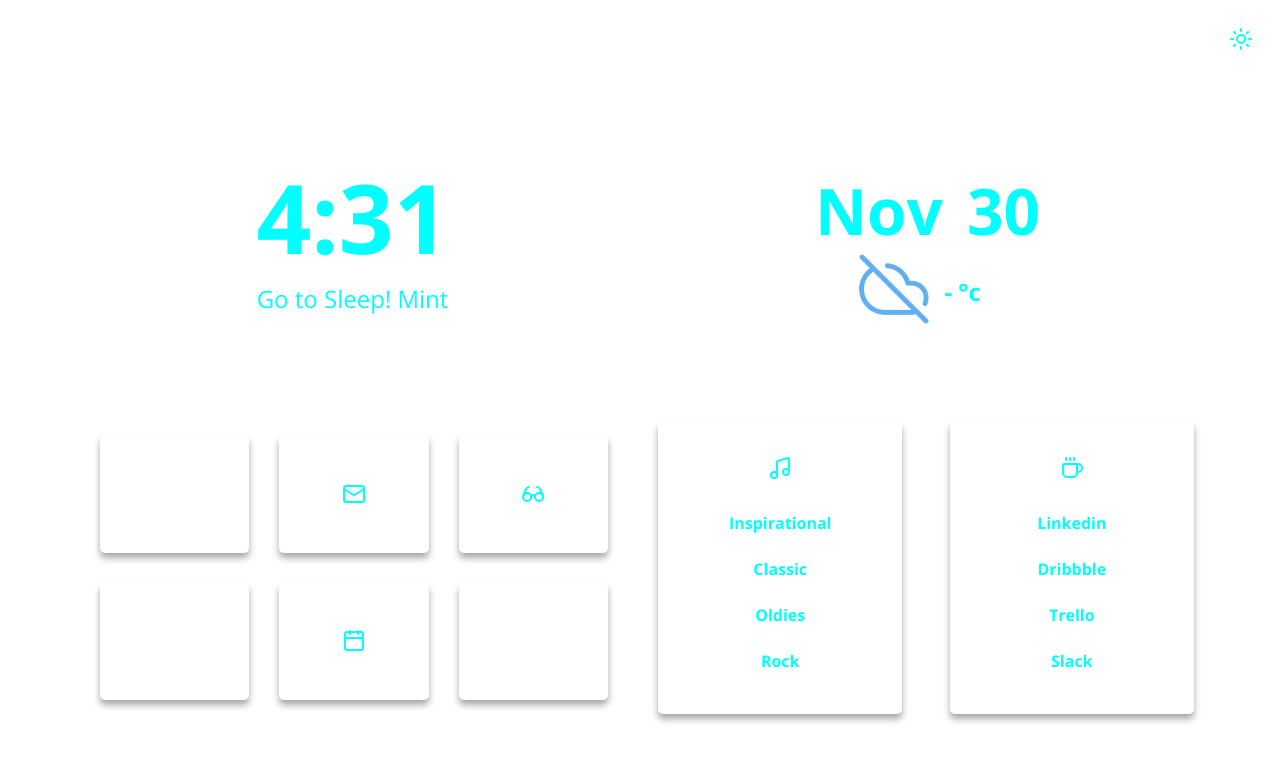
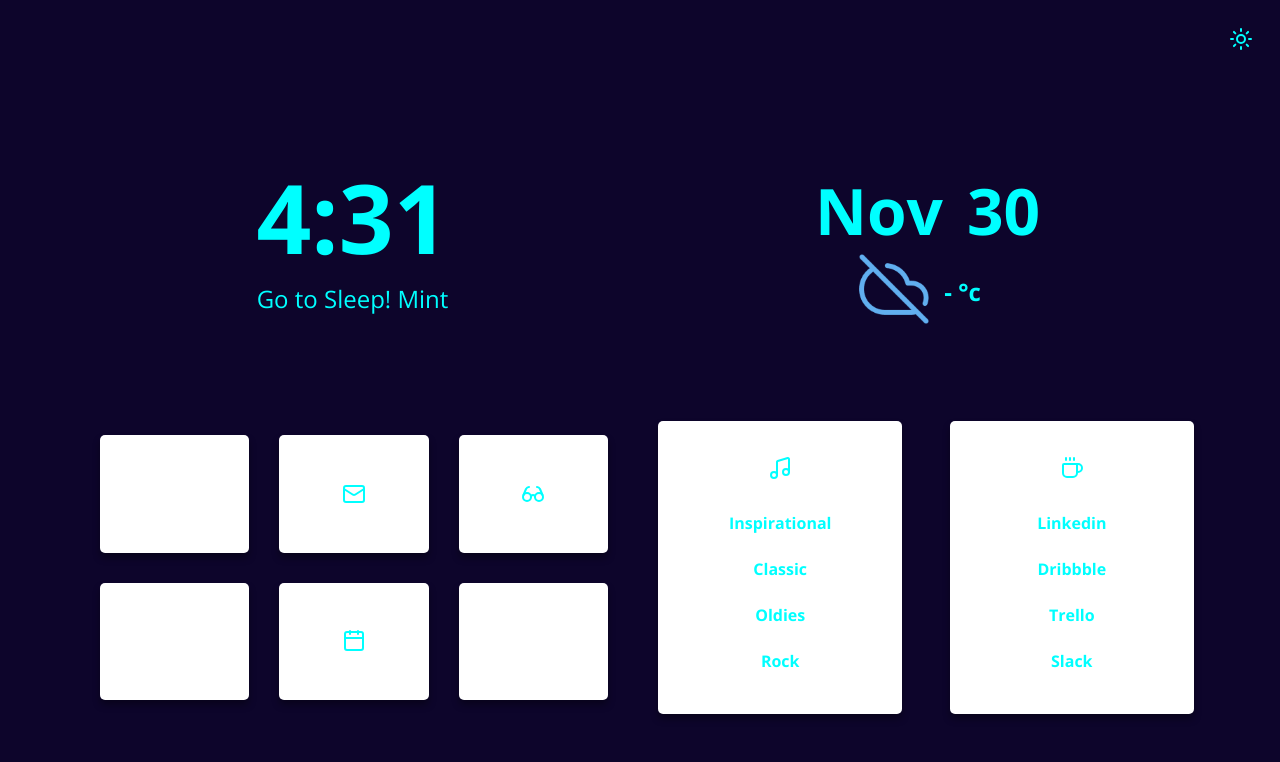
Before and after one commit to TheVeridian/mint_startpage, a website: page index.html in a window 1280 px wide. Both pictures are taken after a click on the button 1241 px from the left and 40 px from the top of the page. Drawn offline with nearby package versions, Linux system fonts and the light colour scheme.

Commit message:
Update app.css

```diff
--- a/app.css
+++ b/app.css
@@ -37,7 +37,7 @@
 
 .darktheme {
   --accent: #00FFFF; /* Hover color */
-  --background: #FFF; /* Background color */
+  --background: #0D052B; /* Background color */
   --cards: #fff; /* Cards color */
 
   /* Fonts Color */
```
